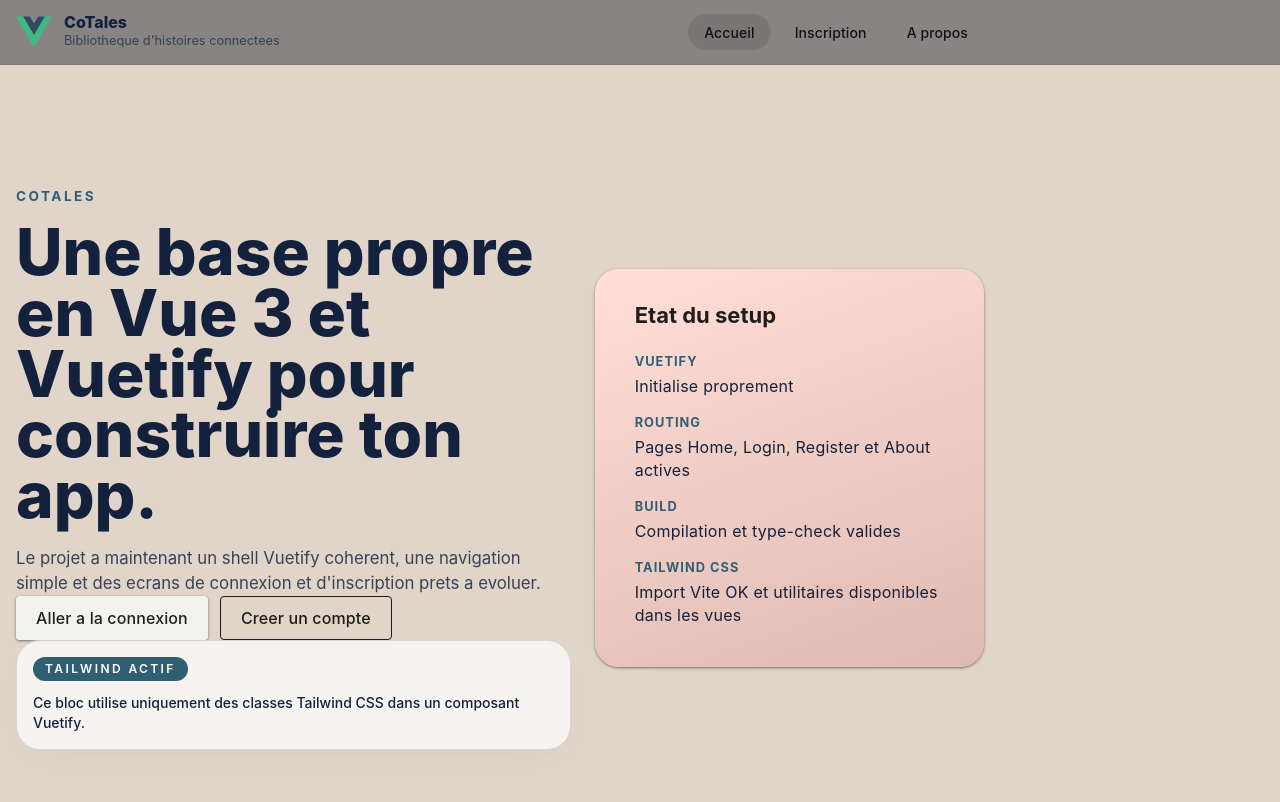
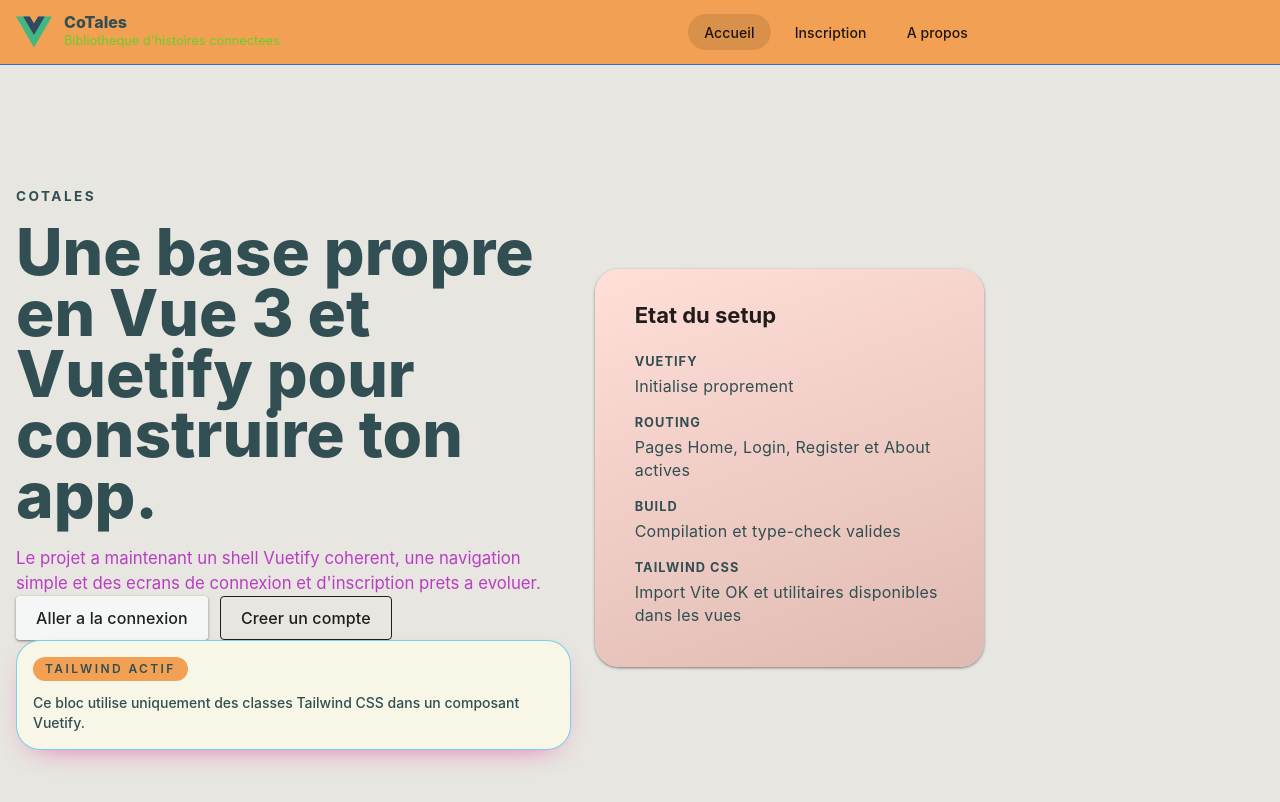
Before and after one commit to bestrider14/CoTales, a Vue app: page / in a window 1280 px wide. Shown: the top 802 px of the page. Built offline with nearby package versions, Linux system fonts and the light colour scheme.

Commit message:
style: Update theme colors and enhance UI panel styling

```diff
--- a/src/styles/main.css
+++ b/src/styles/main.css
@@ -1,22 +1,22 @@
 /* Change the app theme here: update these variables to recolor the whole app. */
 :root {
-  --app-primary: #305f72;
-  --app-background: #e1d5c9;
-  --app-surface: #f7efe5;
-  --app-text: #14213d;
-  --app-text-muted: rgba(20, 33, 61, 0.82);
-  --app-text-soft: rgba(20, 33, 61, 0.68);
-  --app-border: rgba(20, 33, 61, 0.08);
-  --app-overlay: rgba(126, 124, 124, 0.9);
+  --app-primary: #314E52;
+  --app-background: #e7e6e1;
+  --app-surface: rgba(170, 27, 27, 0.9);
+  --app-text: var(--app-primary);
+  --app-text-muted: rgba(176, 24, 188, 0.82);
+  --app-text-soft: rgba(41, 228, 20, 0.68);
+  --app-border: rgb(56, 106, 214);
+  --app-overlay: #f2a154;
   --app-white-rgb: 255, 255, 255;
-  --app-panel-bg: rgba(255, 255, 255, 0.72);
-  --app-panel-border: rgba(48, 95, 114, 0.18);
-  --app-panel-shadow: rgba(48, 95, 114, 0.14);
-  --app-badge-bg: #305f72;
-  --app-badge-text: #ffffff;
-  --app-hero-card-bg: #0f172a;
-  --app-hero-card-text: #e2e8f0;
-  --app-hero-card-title: #ffffff;
+  --app-panel-bg: #f7f6e7;
+  --app-panel-border: rgba(113, 202, 237, 0.91);
+  --app-panel-shadow: rgba(227, 16, 130, 0.86);
+  --app-badge-bg: #f2a154;
+  --app-badge-text: #314E52;
+  --app-hero-card-bg: #1356f4;
+  --app-hero-card-text: #25470c;
+  --app-hero-card-title: #d84a4a;
   --home-card-start: #FFDFD8;
   --home-card-end: #dfbab2;
 }
--- a/src/styles/tailwind.css
+++ b/src/styles/tailwind.css
@@ -2,14 +2,14 @@
 
 @layer components {
   .ui-panel {
-    @apply rounded-2xl border p-4 shadow-sm backdrop-blur;
+    @apply rounded-2xl border p-4 m-5 shadow-sm backdrop-blur;
     background: var(--app-panel-bg);
     border-color: var(--app-panel-border);
     box-shadow: 0 10px 30px -18px var(--app-panel-shadow);
   }
 
   .ui-panel-strong {
-    @apply rounded-[2rem] border p-2 shadow-2xl backdrop-blur-xl;
+    @apply rounded-4xl border p-2 shadow-2xl backdrop-blur-xl;
     background: rgba(var(--app-white-rgb), 0.4);
     border-color: rgba(var(--app-white-rgb), 0.6);
   }
```
Also changed, not shown: 1 other file (tests, documents, lock files or other folders).
